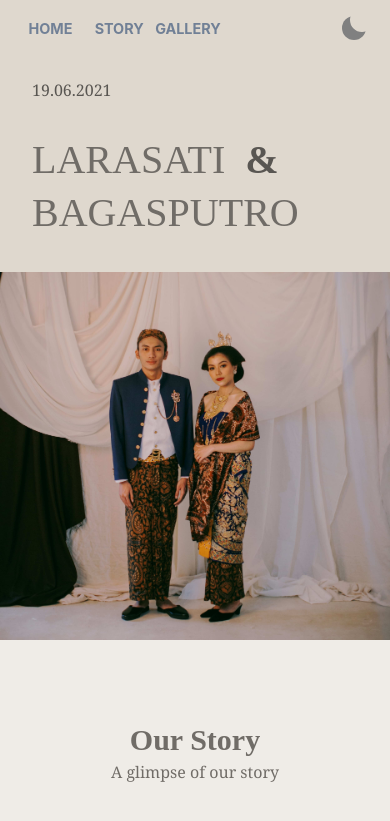
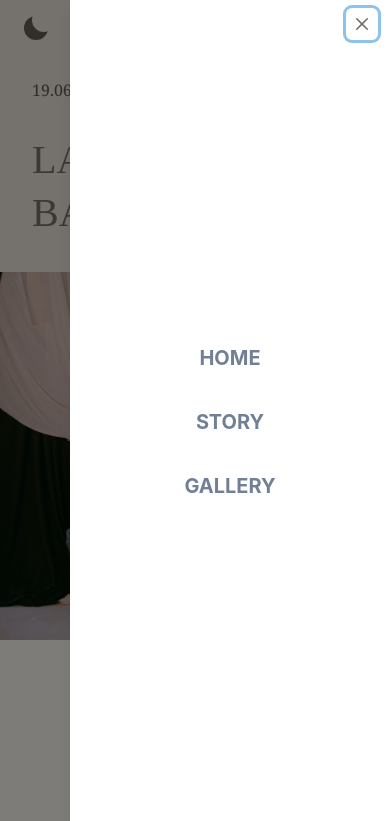
Before and after one commit to irshadi/wedding-site, a Gatsby site: page / in a window 390 px wide. Both pictures are taken after a click on the button 354 px from the left and 28 px from the top of the page. Shown: the top 821 px of the page. Built offline with nearby package versions, Linux system fonts and the light colour scheme; Gatsby itself is replaced by a stand-in of ours.

Commit message:
feat: add menu in mobile

```diff
--- a/package.json
+++ b/package.json
@@ -31,6 +31,7 @@
     "moment": "^2.29.1",
     "react": "^17.0.1",
     "react-dom": "^17.0.1",
-    "react-helmet": "^6.1.0"
+    "react-helmet": "^6.1.0",
+    "react-icons": "^4.2.0"
   }
 }
--- a/src/components/NavigationBar/index.js
+++ b/src/components/NavigationBar/index.js
@@ -4,15 +4,32 @@ import { Button } from "@chakra-ui/button";
 import { useColorMode } from "../../hooks/useColorMode";
 import { COLOR_MAP } from "../../constants/color";
 import { navigate } from "gatsby-link";
+import { useColorModeValue } from "@chakra-ui/color-mode";
+import { HiMenuAlt3 } from "react-icons/hi/";
+import { IconButton } from "@chakra-ui/button";
+import { useDisclosure } from "@chakra-ui/hooks";
+import {
+  Drawer,
+  DrawerOverlay,
+  DrawerContent,
+  DrawerCloseButton,
+  DrawerHeader,
+  DrawerBody,
+  DrawerFooter
+} from "@chakra-ui/react";
 
 const SiteModeButton = () => {
   const { isUsingDarkMode, toggleColorMode } = useColorMode();
+  const color = useColorModeValue(
+    COLOR_MAP.BEIGE_TINT_3,
+    COLOR_MAP.DARK_GRAY_SHADE_1
+  );
 
   return (
     <Button
       onClick={toggleColorMode}
       variant="unstyled"
-      opacity="0.65"
+      opacity="0.85"
       position="relative"
       rounded="full"
       w="40px"
@@ -35,12 +52,12 @@ const SiteModeButton = () => {
         h="24px"
         rounded="full"
         borderRadius="50%"
-        border={isUsingDarkMode ? `4px solid gray` : `none`}
-        bg={isUsingDarkMode ? `gray` : "transparent"}
+        border={isUsingDarkMode ? `4px solid ${color}` : `none`}
+        bg={isUsingDarkMode ? color : "transparent"}
         transform={isUsingDarkMode ? "scale(0.55)" : "scale(1)"}
         transition="all 0.45s ease"
         overflow={isUsingDarkMode ? "visible" : "hidden"}
-        boxShadow={isUsingDarkMode ? "none" : "inset 8px -8px 0px 0px gray"}
+        boxShadow={isUsingDarkMode ? "none" : `inset 8px -8px 0px 0px ${color}`}
         _before={{
           content: `""`,
           position: "absolute",
@@ -65,8 +82,7 @@ const SiteModeButton = () => {
           position: "absolute",
           top: "50%",
           left: "50%",
-          boxShadow:
-            "0 -23px 0 gray, 0 23px 0 gray, 23px 0 0 gray, -23px 0 0 gray, 15px 15px 0 gray, -15px 15px 0 gray, 15px -15px 0 gray, -15px -15px 0 gray",
+          boxShadow: `0 -23px 0 ${color}, 0 23px 0 ${color}, 23px 0 0 ${color}, -23px 0 0 ${color}, 15px 15px 0 ${color}, -15px 15px 0 ${color}, 15px -15px 0 ${color}, -15px -15px 0 ${color}`,
           transform: isUsingDarkMode ? "scale(1)" : "scale(0)",
           transition: "all 0.35s ease"
         }}
@@ -76,63 +92,139 @@ const SiteModeButton = () => {
 };
 
 export const NavigationBar = () => {
+  const { isOpen, onOpen, onClose } = useDisclosure();
+  const feedbackColor = useColorModeValue(
+    COLOR_MAP.BEIGE_SHADE_1,
+    COLOR_MAP.DARK_GRAY_SHADE_4
+  );
+
   return (
     <Flex
       w="100%"
       h="3.5em"
       alignItems="center"
       bg="transparent"
+      flexDir={["row-reverse", "row"]}
       pos="absolute"
       zIndex="2"
     >
-      <Flex w="50%" h="100%" alignItems="center" px="1em">
+      <IconButton
+        variant="ghost"
+        display={["flex", "none"]}
+        bg={"transparent"}
+        fontSize="1.5em"
+        _active={{ bg: feedbackColor }}
+        _hover={{ bg: feedbackColor }}
+        icon={<HiMenuAlt3 />}
+        rounded="full"
+        mr=".5em"
+        onClick={onOpen}
+      />
+      <Drawer
+        display={["visible", "none"]}
+        isOpen={isOpen}
+        placement="right"
+        onClose={onClose}
+        returnFocusOnClose={false}
+      >
+        <DrawerOverlay />
+        <DrawerContent>
+          <DrawerCloseButton />
+          <DrawerBody
+            display="flex"
+            flexDir="column"
+            alignItems="center"
+            justifyContent="center"
+          >
+            <Button
+              w="100%"
+              onClick={() => {
+                navigate("/");
+                onClose();
+              }}
+              mx="1em"
+              my="1em"
+              variant="link"
+              fontWeight="700"
+              fontSize="1.25em"
+              textTransform="uppercase"
+            >
+              Home
+            </Button>
+            <Button
+              onClick={() => {
+                navigate("/#our-story");
+                onClose();
+              }}
+              mx="1em"
+              my="1em"
+              variant="link"
+              fontWeight="700"
+              fontSize="1.25em"
+              textTransform="uppercase"
+            >
+              Story
+            </Button>
+            <Button
+              onClick={() => {
+                navigate("/#gallery");
+                onClose();
+              }}
+              mx="1em"
+              my="1em"
+              variant="link"
+              fontWeight="700"
+              fontSize="1.25em"
+              textTransform="uppercase"
+            >
+              Gallery
+            </Button>
+          </DrawerBody>
+        </DrawerContent>
+      </Drawer>
+      <Flex
+        w="50%"
+        h="100%"
+        alignItems="center"
+        px="1em"
+        display={["none", "flex"]}
+      >
         <Button
           onClick={() => navigate("/")}
-          mx="1em"
           my="1em"
-          variant="link"
+          variant="ghost"
           fontWeight="700"
           fontSize="0.9em"
           textTransform="uppercase"
-          color={COLOR_MAP.CHARCOAL_SHADE_1}
-          _hover={{
-            color: COLOR_MAP.CHARCOAL_SHADE_3
-          }}
         >
           Home
         </Button>
         <Button
           onClick={() => navigate("/#our-story", "our-story")}
-          mx="1em"
           my="1em"
-          variant="link"
+          variant="ghost"
           fontWeight="700"
           fontSize="0.9em"
           textTransform="uppercase"
-          color={COLOR_MAP.CHARCOAL_SHADE_1}
-          _hover={{
-            color: COLOR_MAP.CHARCOAL_SHADE_3
-          }}
         >
           Story
         </Button>
         <Button
           onClick={() => navigate("/#gallery")}
-          mx="1em"
           my="1em"
-          variant="link"
+          variant="ghost"
           fontWeight="700"
           fontSize="0.9em"
           textTransform="uppercase"
-          color={COLOR_MAP.CHARCOAL_SHADE_1}
-          _hover={{
-            color: COLOR_MAP.CHARCOAL_SHADE_3
-          }}
         >
           Gallery
         </Button>
       </Flex>
-      <Flex w="50%" justifyContent="flex-end" alignItems="center">
+      <Flex
+        w={["100%", "50%"]}
+        justifyContent={["start", "flex-end"]}
+        alignItems="center"
+      >
         <Flex m="1em">
           <SiteModeButton />
         </Flex>
```
Also changed, not shown: 1 other file.
